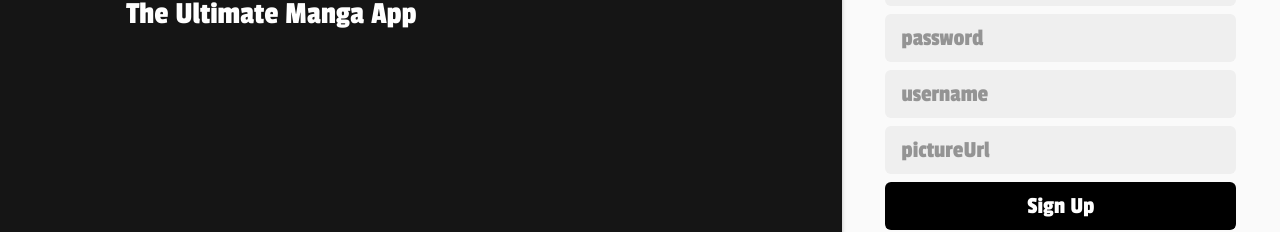
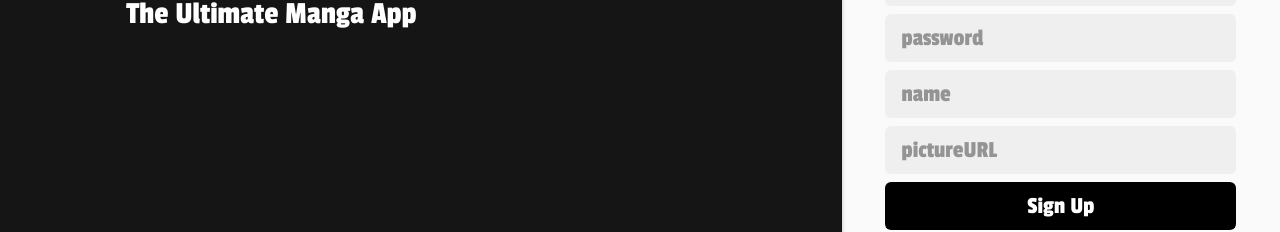
Before and after one commit to xPimenta/22-MangaReader-Front, a React (Create React App) app: page /sign-up in a window 1280 px wide. Shown: the part 282-514 px from the top of the page. Built offline with nearby package versions, Linux system fonts and the light colour scheme.

Commit message:
feat: login signup ok

```diff
--- a/package.json
+++ b/package.json
@@ -44,5 +44,8 @@
       "last 1 firefox version",
       "last 1 safari version"
     ]
+  },
+  "devDependencies": {
+    "@types/node": "^18.7.9"
   }
 }
--- a/src/contexts/user.context.jsx
+++ b/src/contexts/user.context.jsx
@@ -10,26 +10,11 @@ export function UserProvider({ children }) {
   useEffect(() => {
     const token = JSON.parse(localStorage.getItem("token"));
     if (token) {
-      const url = `${process.env.REACT_APP_API_URL}/validateToken`;
-      const config = {
-        headers: {
-          Authorization: `Bearer ${token}`,
-        },
-      };
-
-      axios
-        .post(url, {}, config)
-        .then(({ data }) => {
-          const { token, ...userData } = data;
-          setUserToken(token);
-          setUserInfo(userData);
-        })
-        .catch(() => {
-          localStorage.removeItem("token");
-          localStorage.removeItem("userInfo");
-        });
+      setUserToken(token);
     }
   }, []);
+
+
 
   const logUserIn = (userInfo) => {
     const { token, id, username, email, pictureUrl } = userInfo;
--- a/src/pages/auth/sign.page.jsx
+++ b/src/pages/auth/sign.page.jsx
@@ -1,19 +1,19 @@
 import axios from "axios";
-import { useContext, useEffect, useRef, useState } from "react";
+import { useContext, useEffect, useState } from "react";
 import { Link, useNavigate } from "react-router-dom";
 import { Input } from "../../components/Input";
 import { UserContext } from "../../contexts/user.context";
 import { FormBanner, FormWrapper, Form } from "./form.styles.jsx";
 
 export default function SignForm({ isSignUp }) {
-  const navigate = useRef(useNavigate());
+  const navigate = useNavigate();
   const { userToken, logUserIn } = useContext(UserContext);
 
   const [formInput, setFormInput] = useState({});
   const [isAwaitingRequest, setIsAwaitingRequest] = useState(false);
 
   useEffect(() => {
-    if (userToken) navigate.current("/timeline");
+    if (userToken) navigate("/");
   }, [userToken]);
 
   const handleInput = (e) => {
@@ -26,8 +26,8 @@ export default function SignForm({ isSignUp }) {
     const formErrors = [];
     if (!formInput.email) formErrors.push("Email is required");
     if (!formInput.password) formErrors.push("Password is required");
-    if (!formInput.username && isSignUp) formErrors.push("username is required");
-    if (!formInput.pictureUrl && isSignUp) formErrors.push("pictureUrl is required");
+    if (!formInput.name && isSignUp) formErrors.push("username is required");
+    if (!formInput.pictureURL && isSignUp) formErrors.push("pictureUrl is required");
 
     const formIsValid = formErrors.length === 0;
     if (!formIsValid) alertFormErrors(formErrors);
@@ -41,6 +41,7 @@ export default function SignForm({ isSignUp }) {
 
     if (!isAwaitingRequest && validateFormInput()) {
       setIsAwaitingRequest(true);
+      console.log(formInput);
       axios
         .post(
           `${process.env.REACT_APP_API_URL}/${isSignUp ? "sign-up" : "sign-in"}`,
@@ -79,16 +80,16 @@ export default function SignForm({ isSignUp }) {
           <>
             <Input
               type="text"
-              placeholder="username"
+              placeholder="name"
               onChange={handleInput}
-              name="username"
+              name="name"
               required={true}
             />
             <Input
               type="text"
-              placeholder="pictureUrl"
+              placeholder="pictureURL"
               onChange={handleInput}
-              name="pictureUrl"
+              name="pictureURL"
               required={true}
             />
           </>
--- a/src/pages/home/index.jsx
+++ b/src/pages/home/index.jsx
@@ -15,11 +15,10 @@ export default function HomePage() {
   const navigate = useNavigate();
   const { userToken } = useContext(UserContext);
 
-  // useEffect(() => {
-  //   if (!userToken) navigate.current("/");
-  //   // if(!userToken) console.log("no token");
+  useEffect(() => {
+    if (!userToken) navigate("/sign-in");
 
-  // }, [userToken]);
+  }, [userToken]);
 
   useEffect(() => {
     navigate("/");
```
Also changed, not shown: 1 other file (tests, documents, lock files or other folders).
